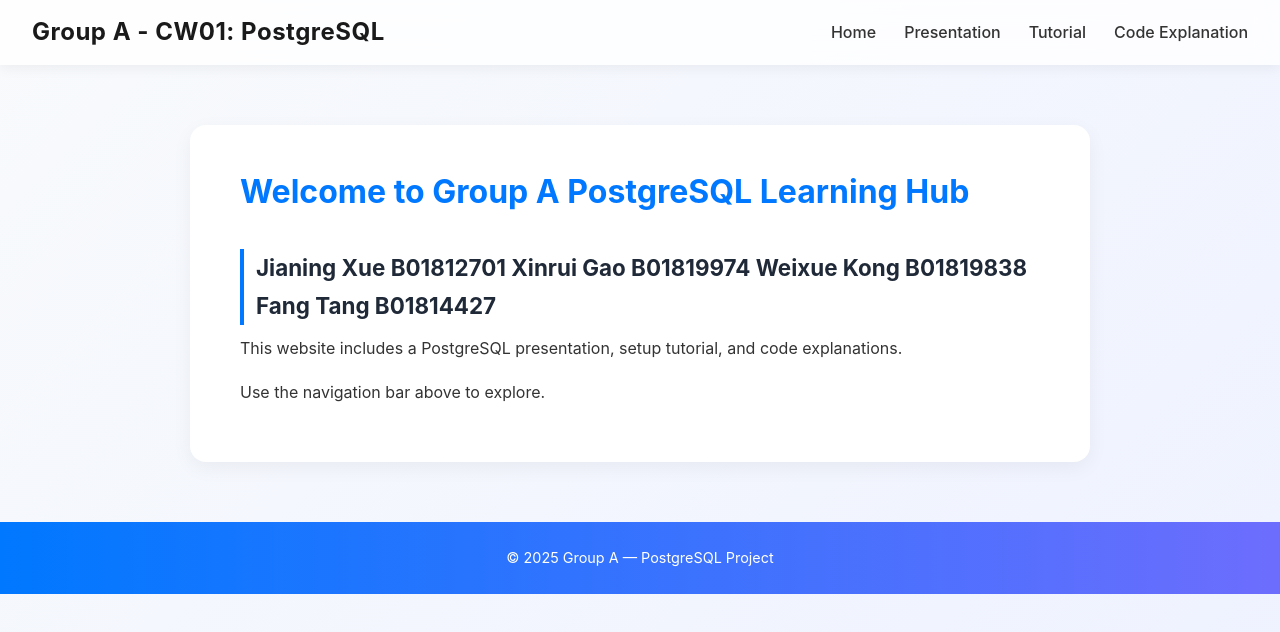
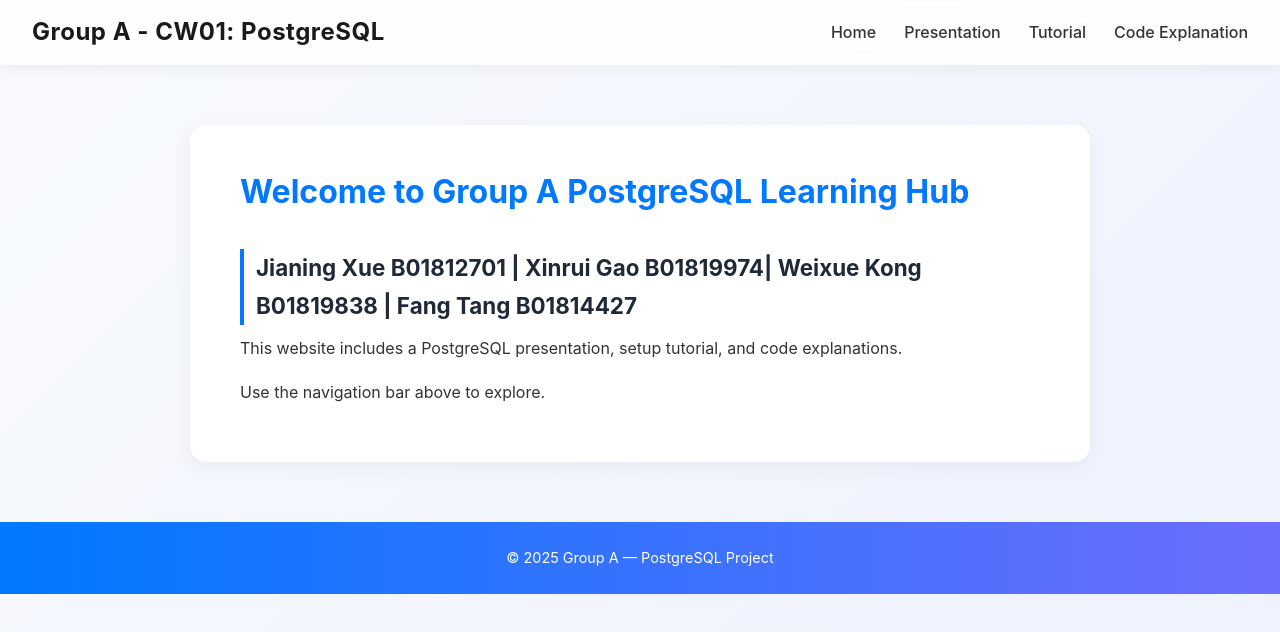
Before and after one commit to NINA08042/Group-A-PostgreSQL, a React (Vite) app: page / in a window 1280 px wide. Shown: the top 632 px of the page. Built offline with nearby package versions, Linux system fonts and the light colour scheme.

Commit message:
Update Home.tsx

```diff
--- a/src/pages/Home.tsx
+++ b/src/pages/Home.tsx
@@ -2,8 +2,8 @@
   return (
     <div className="page">
       <h1>Welcome to Group A PostgreSQL Learning Hub</h1>
-      <h2>Jianing Xue    B01812701		Xinrui Gao B01819974
-Weixue Kong  B01819838		Fang Tang B01814427</h2>
+      <h2>Jianing Xue    B01812701	|	Xinrui Gao B01819974|
+Weixue Kong  B01819838	|	Fang Tang B01814427</h2>
 
 
       <p>This website includes a PostgreSQL presentation, setup tutorial, and code explanations.</p>
```
